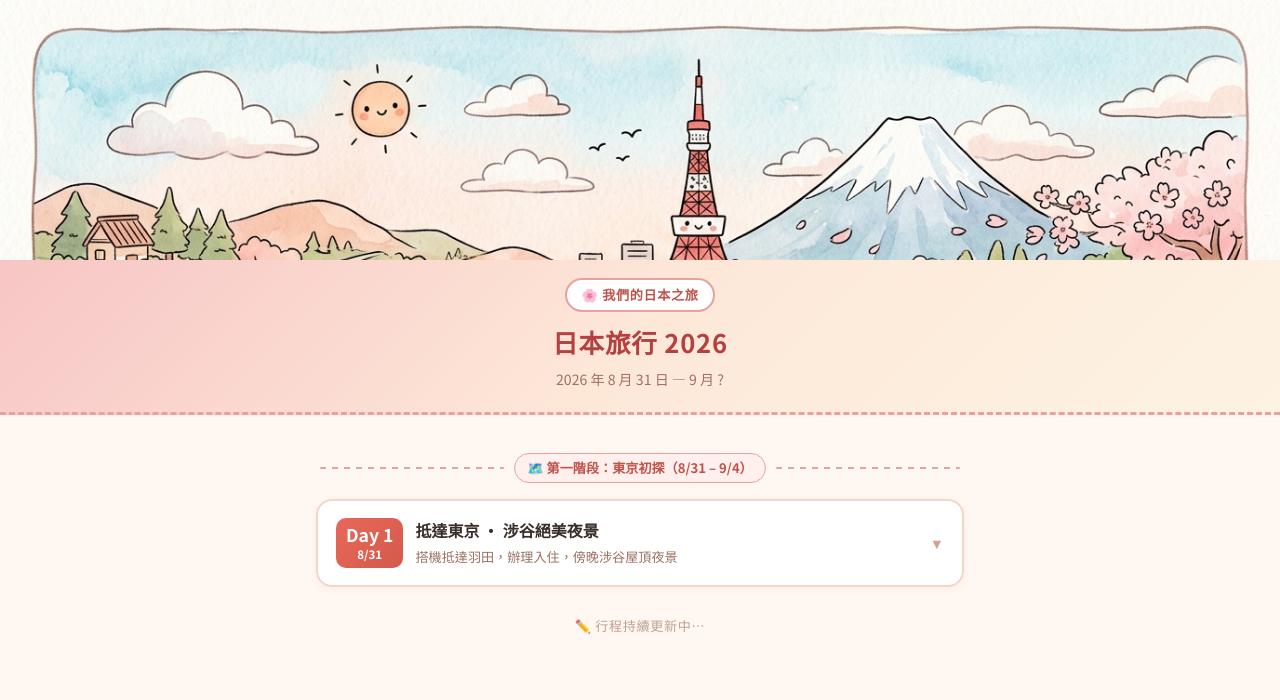
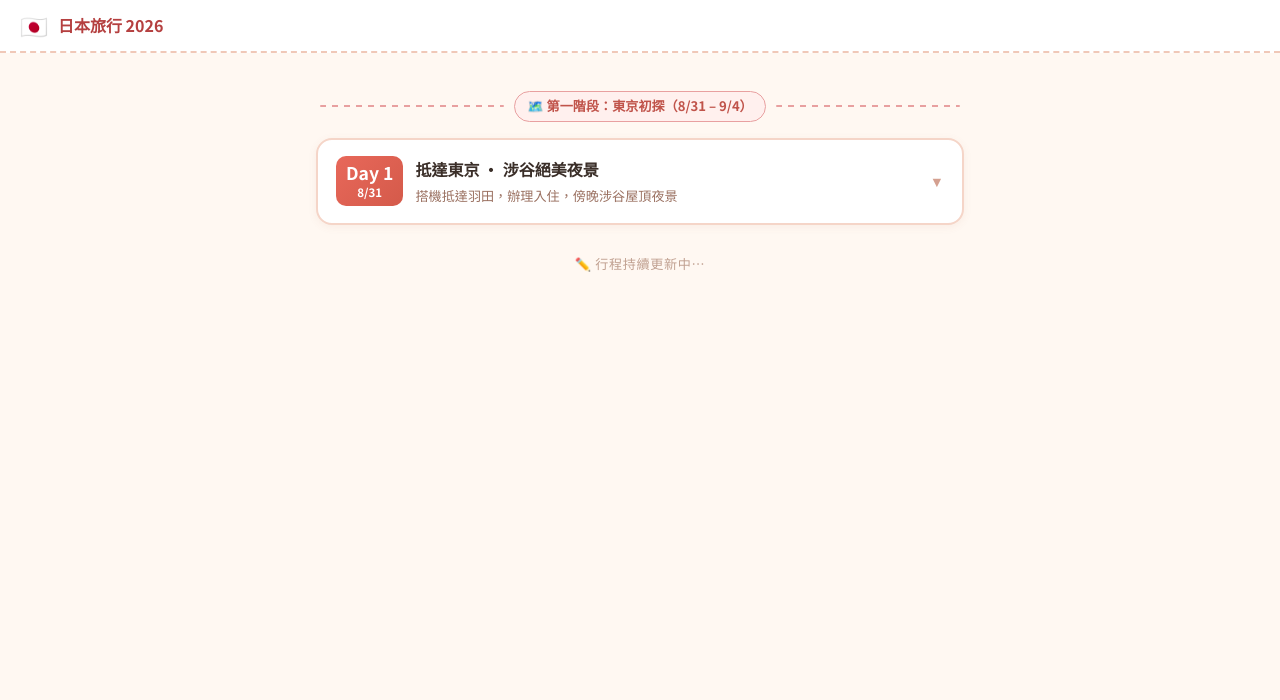
Before and after one commit to arrickx/japan2026, a website built with Vite: page index.html in a window 1280 px wide. Built offline with nearby package versions, Linux system fonts and the light colour scheme.

Commit message:
ux: remove hero header + auto-expand today's day card (JST)

```diff
--- a/index.html
+++ b/index.html
@@ -11,14 +11,10 @@
 </head>
 <body>
 
-  <!-- 頁頭插圖 -->
+  <!-- 頂部小標題 -->
   <header class="site-header">
-    <img src="./images/header.jpg" alt="日本旅行插圖" class="header-illus" />
-    <div class="header-content">
-      <div class="header-badge">🌸 我們的日本之旅</div>
-      <h1>日本旅行 2026</h1>
-      <p class="header-dates">2026 年 8 月 31 日 — 9 月 ?</p>
-    </div>
+    <span class="flag">🇯🇵</span>
+    <span class="site-title">日本旅行 2026</span>
   </header>
 
   <main class="main">
--- a/main.js
+++ b/main.js
@@ -106,6 +106,7 @@ function renderItinerary() {
     phase.days.forEach(day => {
       const card = document.createElement('div');
       card.className = 'day-card';
+      card.setAttribute('data-date', day.date); // e.g. "8/31"
 
       // 插圖（若有）
       const illustHtml = day.illustration
@@ -196,4 +197,37 @@ function renderItinerary() {
   });
 }
 
-document.addEventListener('DOMContentLoaded', renderItinerary);
+document.addEventListener('DOMContentLoaded', () => {
+  renderItinerary();
+  autoExpandToday();
+});
+
+// 根據今天日期自動展開對應的行程卡
+function autoExpandToday() {
+  const now = new Date();
+  // 以日本時間 (UTC+9) 為準
+  const jstOffset = 9 * 60;
+  const jstNow = new Date(now.getTime() + (jstOffset - now.getTimezoneOffset()) * 60000);
+  const todayMonth = jstNow.getMonth() + 1; // 1-12
+  const todayDay = jstNow.getDate();
+
+  // 找到對應今天日期的卡片 (date 格式: "8/31", "9/1" 等)
+  const cards = document.querySelectorAll('.day-card');
+  const headers = document.querySelectorAll('.day-header');
+
+  cards.forEach((card, i) => {
+    const header = headers[i];
+    const badge = header?.querySelector('.badge-day');
+    // 從 data-date 屬性取得日期
+    const dateStr = card.getAttribute('data-date');
+    if (!dateStr) return;
+
+    const [m, d] = dateStr.split('/').map(Number);
+    if (m === todayMonth && d === todayDay) {
+      card.classList.add('open');
+      header?.setAttribute('aria-expanded', 'true');
+      // 滾動到當天卡片
+      setTimeout(() => card.scrollIntoView({ behavior: 'smooth', block: 'start' }), 200);
+    }
+  });
+}
--- a/style.css
+++ b/style.css
@@ -9,51 +9,25 @@ body {
   line-height: 1.7;
 }
 
-/* ===== 頁頭 ===== */
+/* ===== 頂部小標題列 ===== */
 .site-header {
-  position: relative;
-  overflow: hidden;
+  background: #fff;
+  border-bottom: 2px dashed #f0c8b8;
+  padding: 12px 20px;
+  display: flex;
+  align-items: center;
+  gap: 10px;
+  position: sticky;
+  top: 0;
+  z-index: 10;
 }
 
-.header-illus {
-  width: 100%;
-  max-height: 260px;
-  object-fit: cover;
-  object-position: center top;
-  display: block;
-}
+.flag { font-size: 1.4rem; line-height: 1; }
 
-.header-content {
-  background: linear-gradient(135deg, #f7c5c5 0%, #fde8d8 50%, #fdf3e3 100%);
-  border-bottom: 3px dashed #e8a0a0;
-  padding: 18px 20px 20px;
-  text-align: center;
-}
-
-.header-badge {
-  display: inline-block;
-  background: #fff;
-  border: 2px solid #e8a0a0;
-  color: #c0534a;
-  font-size: 0.82rem;
-  font-weight: 700;
-  padding: 4px 14px;
-  border-radius: 20px;
-  margin-bottom: 8px;
-  letter-spacing: 0.05em;
-}
-
-.header-content h1 {
-  font-size: 1.6rem;
+.site-title {
+  font-size: 1rem;
   font-weight: 700;
   color: #b54040;
-  letter-spacing: 0.03em;
-}
-
-.header-dates {
-  font-size: 0.88rem;
-  color: #a07060;
-  margin-top: 4px;
 }
 
 /* ===== 主體 ===== */
```
